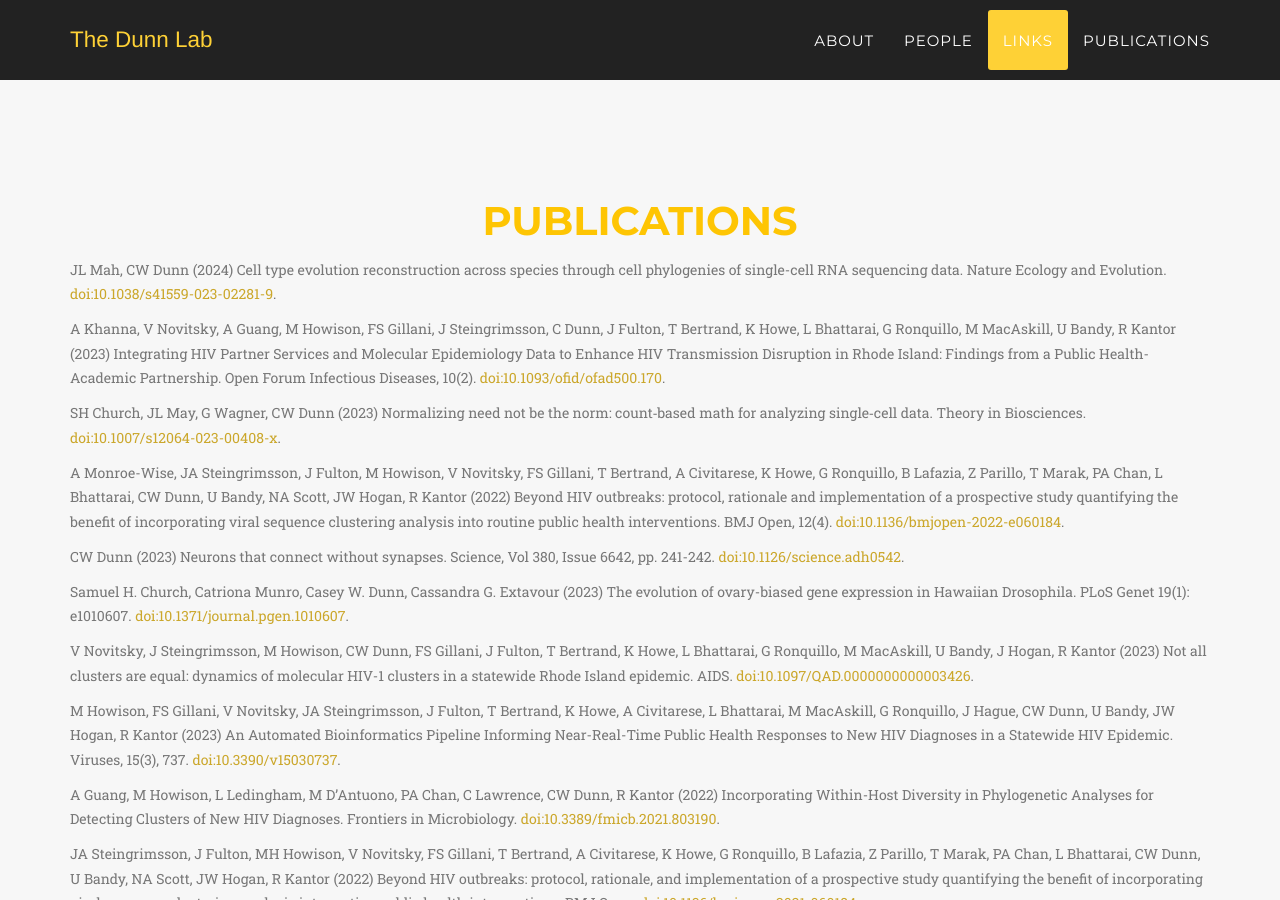
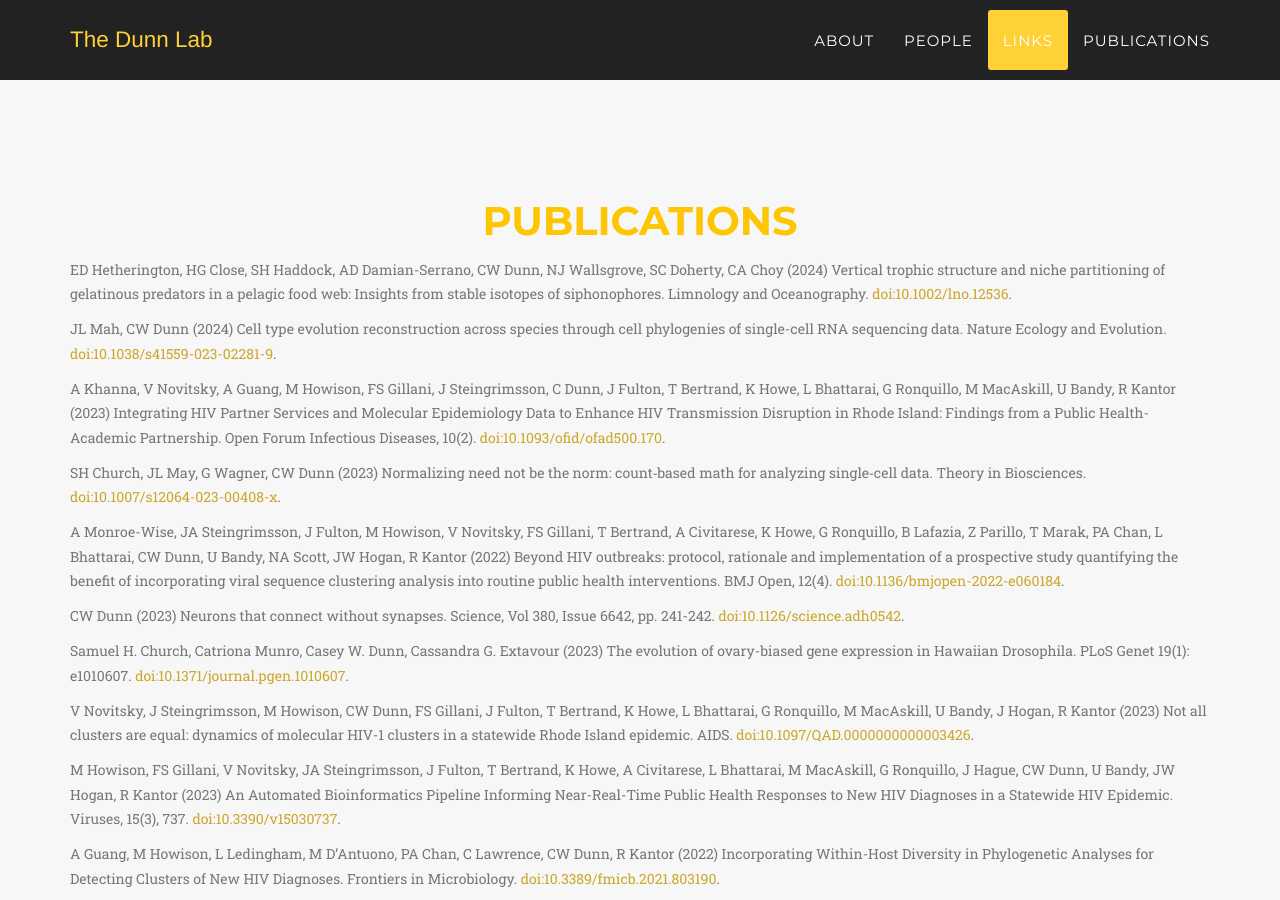
Before and after one commit to caseywdunn/caseywdunn.github.io, a Jekyll site: the page built from index.html, in a window 1280 px wide and 900 px high, scrolled down 10597 px. Built offline with Jekyll 4.4.1, drawn with Linux system fonts in a browser that asks for light colours; some web fonts are replaced.

Commit message:
added paper

```diff
--- a/_includes/publications.html
+++ b/_includes/publications.html
@@ -6,6 +6,10 @@
                     <h2 class="section-heading">Publications</h2>
                 </div>
             </div>
+
+<div class="box"><div class="box-title"></div><div class="box-body">
+<p class="text-muted"> ED Hetherington, HG Close, SH Haddock, AD Damian-Serrano, CW Dunn, NJ Wallsgrove, SC Doherty, CA Choy (2024) Vertical trophic structure and niche partitioning of gelatinous predators in a pelagic food web: Insights from stable isotopes of siphonophores. Limnology and Oceanography. <a href="https://doi.org/10.1002/lno.12536">doi:10.1002/lno.12536</a>.</p>
+</div><div class="box-footer"> </div></div>
 
 <div class="box"><div class="box-title"></div><div class="box-body">
 <p class="text-muted"> JL Mah, CW Dunn (2024) Cell type evolution reconstruction across species through cell phylogenies of single-cell RNA sequencing data. Nature Ecology and Evolution. <a href="https://doi.org/10.1038/s41559-023-02281-9">doi:10.1038/s41559-023-02281-9</a>. </p>
```
